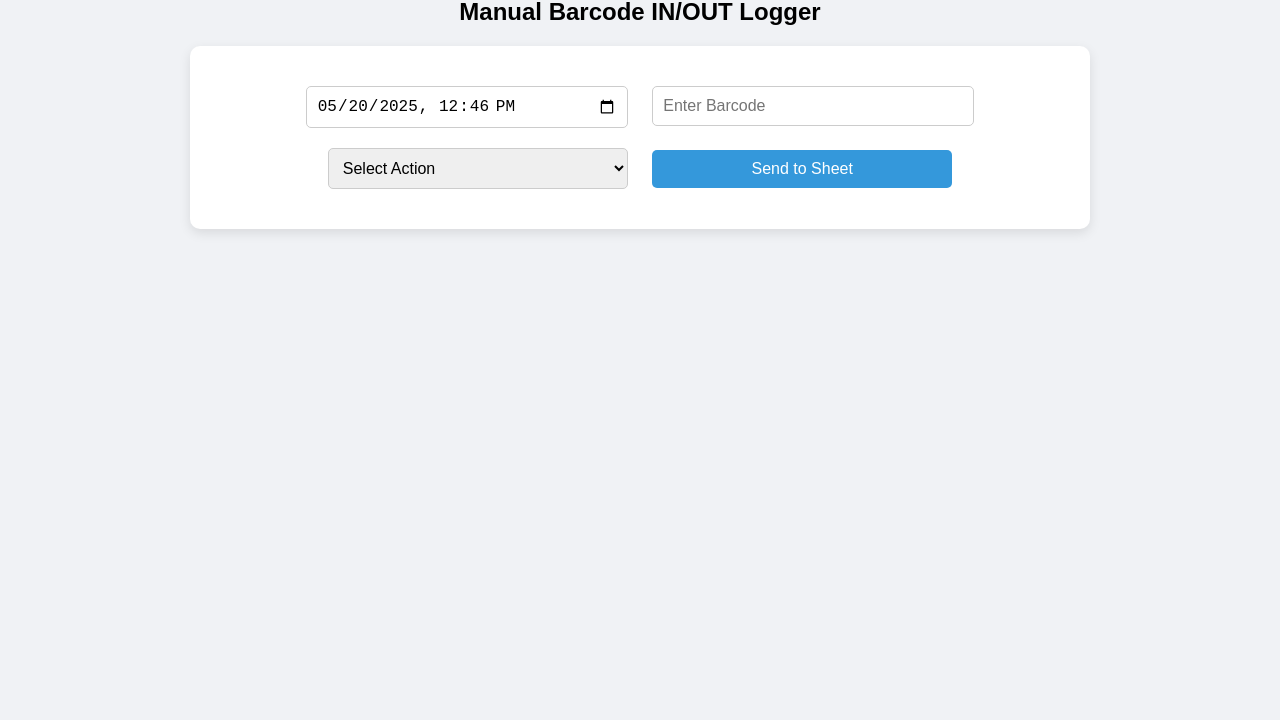
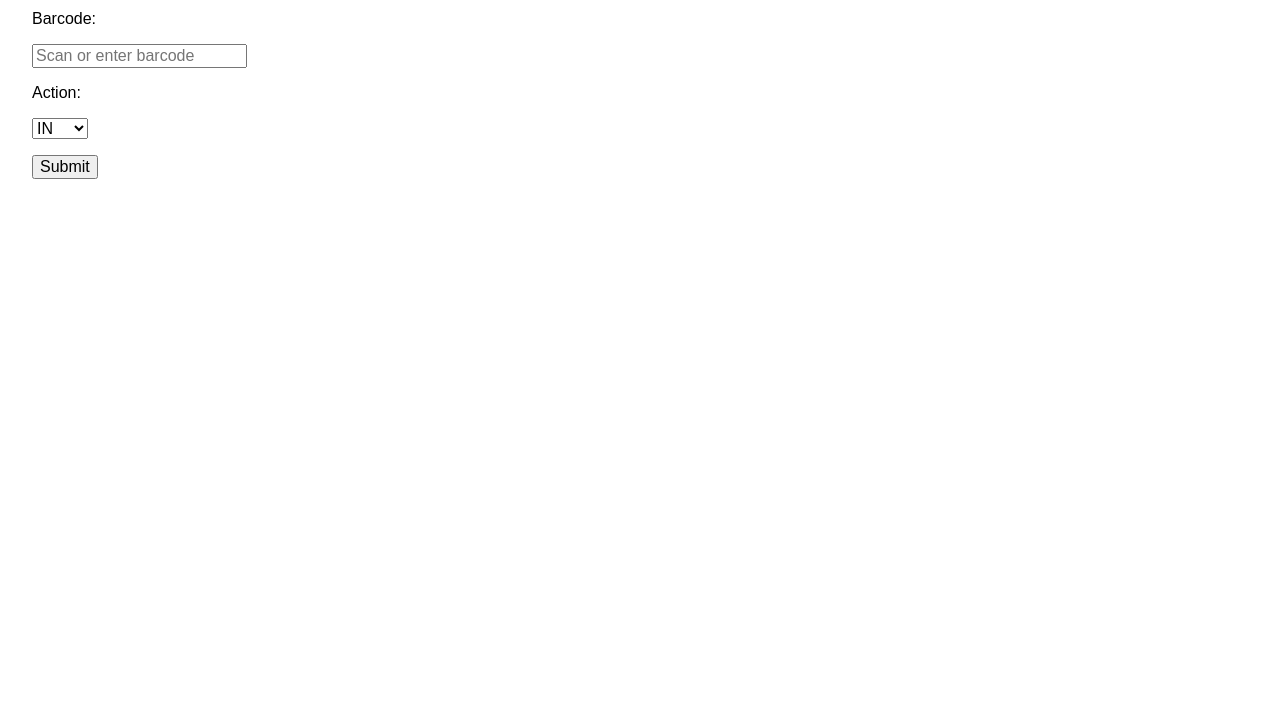
Before and after one commit to xrenderdev/BMC2IT_V1, a website: page index.html in a window 1280 px wide. Shown: the part 80-800 px from the top of the page. Drawn offline with Linux system fonts and the light colour scheme.

Commit message:
Update index.html

```diff
--- a/index.html
+++ b/index.html
@@ -1,110 +1,80 @@
 <!DOCTYPE html>
 <html lang="en">
 <head>
-  <meta charset="UTF-8">
-  <meta name="viewport" content="width=device-width, initial-scale=1">
-  <title>Manual Barcode Logger</title>
+  <meta charset="UTF-8" />
+  <meta name="viewport" content="width=device-width, initial-scale=1.0"/>
+  <title>Barcode Logger</title>
   <style>
     body {
       font-family: Arial, sans-serif;
-      background: #f0f2f5;
-      text-align: center;
-      padding: 50px;
+      margin: 2rem;
     }
-
-    h2 {
-      margin-bottom: 20px;
+    label, input, select, button {
+      display: block;
+      margin: 1rem 0;
+      font-size: 1rem;
     }
-
-    form {
-      display: inline-block;
-      background: white;
-      padding: 30px;
-      border-radius: 10px;
-      box-shadow: 0 4px 12px rgba(0,0,0,0.1);
-    }
-
-    input, select, button {
-      font-size: 16px;
-      padding: 10px;
-      margin: 10px;
-      width: 100%;
-      max-width: 300px;
-      border: 1px solid #ccc;
-      border-radius: 5px;
-    }
-
-    button {
-      background-color: #3498db;
-      color: white;
-      border: none;
-      cursor: pointer;
-    }
-
     #status {
-      margin-top: 20px;
-      font-weight: bold;
+      margin-top: 1rem;
+      color: green;
     }
   </style>
 </head>
 <body>
+  <h1>Barcode Logger</h1>
 
-  <h2>Manual Barcode IN/OUT Logger</h2>
+  <label for="barcode">Barcode:</label>
+  <input type="text" id="barcode" placeholder="Scan or enter barcode" />
 
-  <form id="barcodeForm">
-    <input type="datetime-local" id="timestamp" required>
-    <input type="text" id="barcode" placeholder="Enter Barcode" required>
-    <select id="action" required>
-      <option value="">Select Action</option>
-      <option value="IN">IN</option>
-      <option value="OUT">OUT</option>
-    </select>
-    <button type="submit">Send to Sheet</button>
-  </form>
+  <label for="action">Action:</label>
+  <select id="action">
+    <option value="IN">IN</option>
+    <option value="OUT">OUT</option>
+  </select>
+
+  <button onclick="submitData()">Submit</button>
 
   <div id="status"></div>
 
   <script>
-    const form = document.getElementById('barcodeForm');
-    const status = document.getElementById('status');
+    const scriptURL = "https://script.google.com/macros/s/AKfycbys6cNqC_S_OY3H9eG3--tSAxC8EJudtLYNjoS1PSpUQyIvtezaG-NVxHOTwj7Lwqrj/exec";
 
-    // Set current datetime by default
-    document.getElementById("timestamp").value = new Date().toISOString().slice(0, 16);
+    function getCurrentTimestamp() {
+      return new Date().toISOString();
+    }
 
-    form.addEventListener('submit', async (e) => {
-      e.preventDefault();
+    function submitData() {
+      const barcode = document.getElementById("barcode").value.trim();
+      const action = document.getElementById("action").value;
+      const timestamp = getCurrentTimestamp();
 
-      const barcode = document.getElementById('barcode').value.trim();
-      const action = document.getElementById('action').value;
-      const timestamp = document.getElementById('timestamp').value;
+      if (!barcode) {
+        alert("Please enter a barcode.");
+        return;
+      }
 
-      const data = {
-        code: barcode,
-        action: action,
-        timestamp: timestamp
-      };
+      const params = new URLSearchParams({
+        Timestamp: timestamp,
+        Barcode: barcode,
+        Action: action
+      });
 
-      try {
-        const response = await fetch("YOUR_WEB_APP_URL_HERE", {
-          method: "POST",
-          headers: {
-            "Content-Type": "application/json"
-          },
-          body: JSON.stringify(data)
-        });
-
-        const result = await response.json();
-        if (result.result === "success") {
-          status.textContent = "✅ Data logged successfully!";
-          form.reset();
+      fetch(`${scriptURL}?${params.toString()}`, {
+        method: 'GET'
+      })
+      .then(response => {
+        if (response.ok) {
+          document.getElementById("status").innerText = "Data submitted successfully!";
+          document.getElementById("barcode").value = "";
         } else {
-          status.textContent = "❌ Error: " + result.message;
+          document.getElementById("status").innerText = "Failed to submit data.";
         }
-      } catch (err) {
-        status.textContent = "❌ Request failed: " + err.message;
-      }
-    });
+      })
+      .catch(error => {
+        console.error("Error:", error);
+        document.getElementById("status").innerText = "Error submitting data.";
+      });
+    }
   </script>
-
 </body>
 </html>
```
